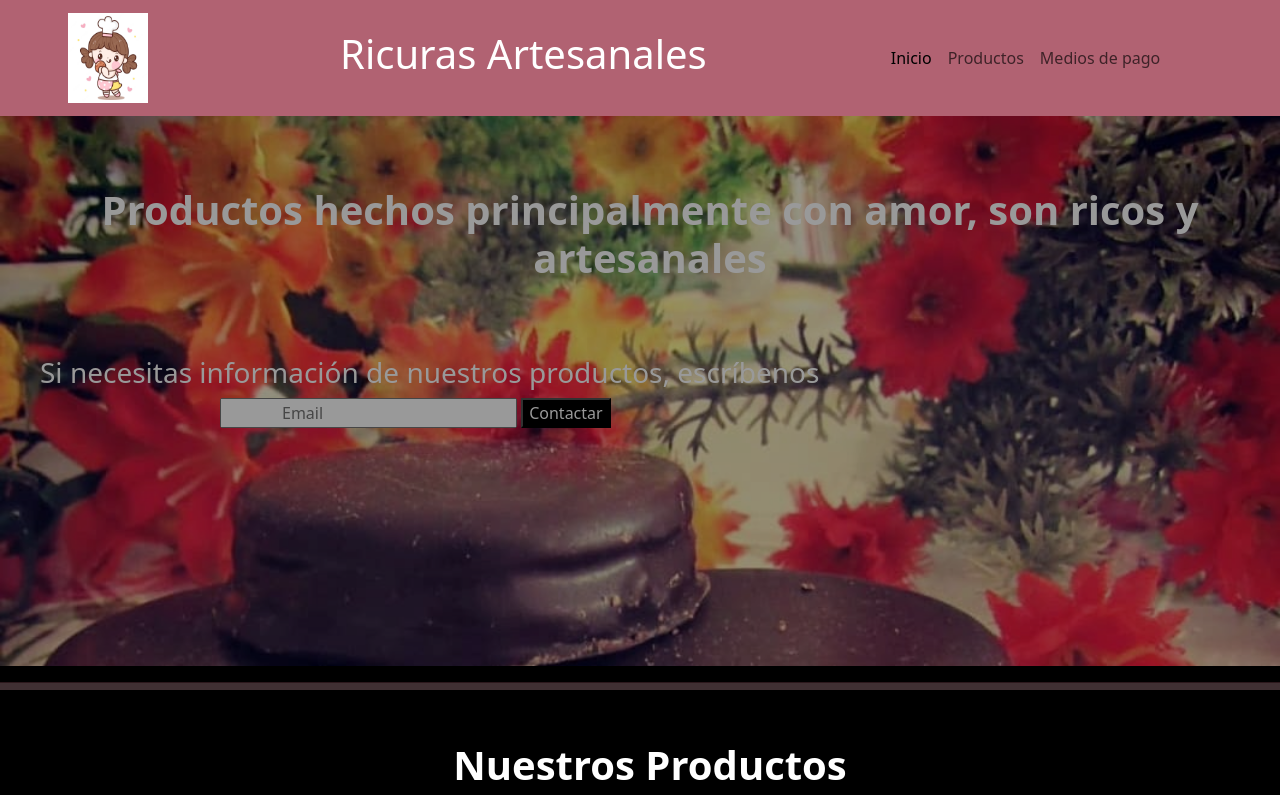
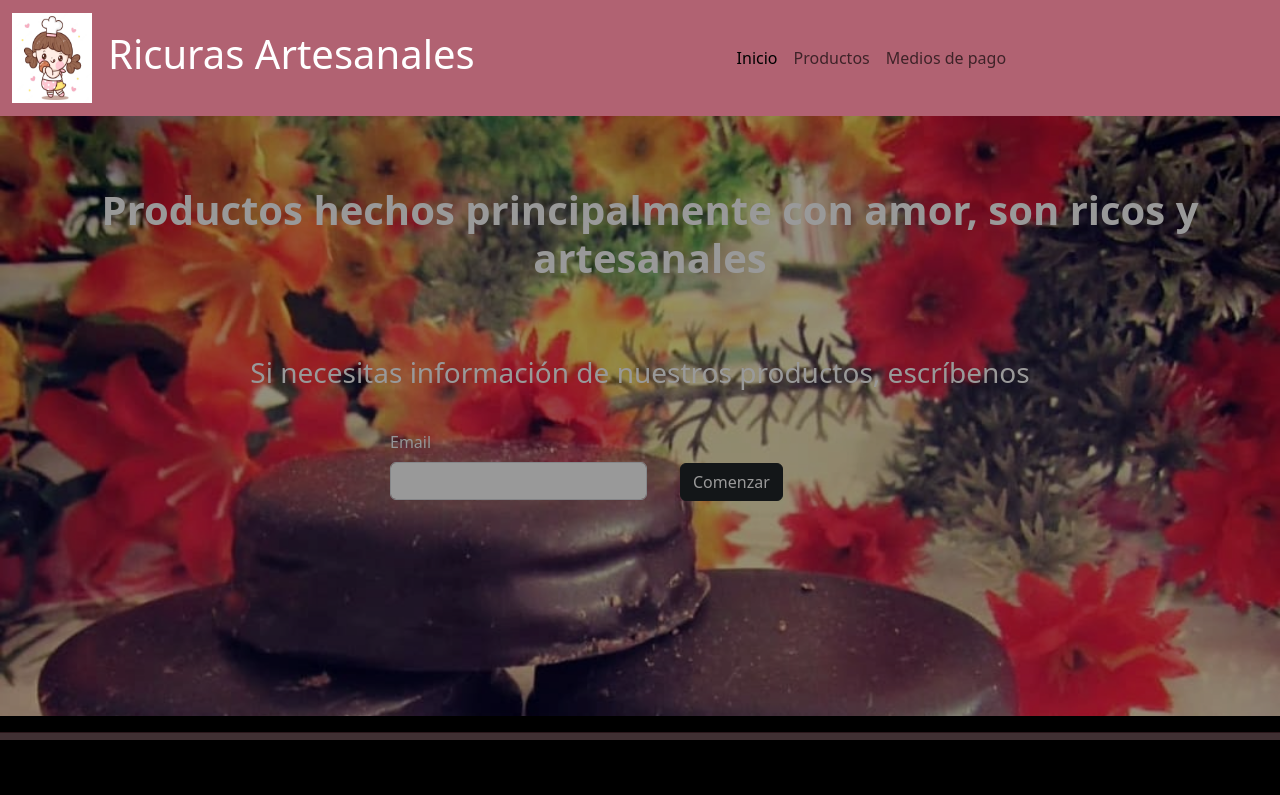
Before and after one commit to Camilecacao/Proyectoventa2, a plain HTML site: page ricurasartesanales.html in a window 1280 px wide. Shown: the top 795 px of the page. Drawn offline with nearby package versions, Linux system fonts and the light colour scheme.

Commit message:
se terminan detalles de la página, proyecto terminado

```diff
--- a/css/ricurasartesanales.css
+++ b/css/ricurasartesanales.css
@@ -1,6 +1,5 @@
 .navbar-magenta{
     background-color: rgb(177, 98, 114)!important;
-    gap: 176px;
 
 }
 
@@ -9,6 +8,7 @@ hr{
 }
 .logo{
     width: 25%;
+
 }
 body{
     background: black;
@@ -20,33 +20,35 @@ body{
 }
 .S1{
     background-image: url(../Images/Alfajor.jpeg);
-    background-repeat: no-repeat;
     background-size: cover;
-    height: 550px;
+    height: 600px;
     padding: 20px;
     opacity: .6;
+    display: flex;
+    flex-direction: column;
 }
+
 .texto1{
     text-align: center;
     padding-left: 20px;
     margin-top: 4%;
     margin-bottom: 6%;
 
+}
+.texto2{
+    margin: 30px 0px;
+    text-align: center;
 
 }
-.texto2{
+.button_b{
+    width: 500px;
+    margin: 10px auto;
+    display: flex;
+}
+.mainbutton{
+    margin: 33px;
+}
 
-    padding-left: 20px;
-
-}
-.botonemail{
-    background: black;
-    color: white;
- }
- input{
-    padding-left: 60px;
-    margin-left: 200px;
- }
 .container-footer{
     display: flex;
     gap: 10px;
@@ -65,6 +67,9 @@ body{
     justify-content: center;
     align-items: center;
     padding: 100px 0px;
+}
+.contenedor-tarjetas{
+    margin: 40px;
 }
 .card-img-top{
     width: 100%;
@@ -91,7 +96,7 @@ body{
 }
 .S3{
     display: flex;
-    gap: 30px;
+    gap: 20px;
     flex-wrap: wrap;
     flex-direction: column;
     justify-content: center;
@@ -99,13 +104,13 @@ body{
 
 }
 .imgpag{
+    display: flex;
     width: 300px;
-    height: auto;
+    display: flex;
 }
 .contenedor-pag{
     display: flex;
-    justify-content: space-between;
-    gap: 187px;
+    gap: 100px;
     margin-bottom: 50px;
 }
 .cash{
@@ -115,3 +120,18 @@ body{
 .cierre{
     text-align: center;
 }
+footer{
+    display: flex;
+    flex-direction: column;
+
+}
+/* responsive */
+
+@media screen and (max-width:750px){
+    .contenedor-pag{
+        flex-direction: column;
+    }
+    .container-footer{
+        flex-direction: column;
+    }
+}
--- a/ricurasartesanales.html
+++ b/ricurasartesanales.html
@@ -5,9 +5,15 @@
   <meta charset="UTF-8">
   <meta name="viewport" content="width=device-width, initial-scale=1.0">
   <title>RicurasArtesanales</title>
+  <!-- BS -->
   <link href="https://cdn.jsdelivr.net/npm/bootstrap@5.3.0/dist/css/bootstrap.min.css" rel="stylesheet"
     integrity="sha384-9ndCyUaIbzAi2FUVXJi0CjmCapSmO7SnpJef0486qhLnuZ2cdeRhO02iuK6FUUVM" crossorigin="anonymous">
+  <!-- CSS -->
   <link rel="stylesheet" href="css/ricurasartesanales.css">
+  <!-- fa -->
+  <link rel="stylesheet" href="https://cdnjs.cloudflare.com/ajax/libs/font-awesome/6.4.0/css/all.min.css"
+    integrity="sha512-iecdLmaskl7CVkqkXNQ/ZH/XLlvWZOJyj7Yy7tcenmpD1ypASozpmT/E0iPtmFIB46ZmdtAc9eNBvH0H/ZpiBw=="
+    crossorigin="anonymous" referrerpolicy="no-referrer" />
 
 </head>
 
@@ -16,7 +22,7 @@
     <nav class="navbar navbar-expand-lg bg-body-tertiary navbar-magenta">
       <div class="container-fluid navbar-magenta">
         <a class="navbar-brand" href="#">
-          <img src="/Images/logo.jpg" alt="" width="80" height="90" style="margin-left: 56px">
+          <img src="/Images/logo.jpg" alt="" width="80" height="90">
         </a>
         <h1>Ricuras Artesanales</h1>
         <button class="navbar-toggler" type="button" data-bs-toggle="collapse" data-bs-target="#navbarNav"
@@ -24,7 +30,7 @@
           <span class="navbar-toggler-icon"></span>
         </button>
         <div class="collapse navbar-collapse" id="navbarNav">
-          <ul class="navbar-nav">
+          <ul class="navbar-nav mx-auto">
             <li class="nav-item">
               <a class="nav-link active" aria-current="page" href="#">Inicio</a>
             </li>
@@ -44,14 +50,24 @@
 
   </header>
   <section class="S1">
-    <h1 class="texto1"><b>Productos hechos principalmente con amor, son ricos y artesanales</b></h1>
-    <h3 class="texto2">Si necesitas información de nuestros productos, escríbenos</h3>
-    <input type="email" placeholder="Email">
-    <button class="botonemail">Contactar</button>
+    <div class="main_title">
+      <h1 class="texto1"><b>Productos hechos principalmente con amor, son ricos y artesanales</b></h1>
+      <h3 class="texto2">Si necesitas información de nuestros productos, escríbenos</h3>
+    </div>
+    <div class="button_b">
+      <div class="mb-3">
+        <label for="exampleInputEmail1" class="form-label text-light">Email</label>
+        <input type="email" class="form-control" id="exampleInputEmail1" aria-describedby="emailHelp">
+        <div id="emailHelp" class="form-text text-light"></div>
+      </div>
+      <div class="mainbutton"><button type="submit" class="btn btn-dark">Comenzar</button></div>
+    </div>
+
   </section>
 
   <hr size="10px" color="pink" />
-  <section id="contenedor-tarjetas">
+
+  <section class="contenedor-tarjetas">
     <h1 class="texto1"><b>Nuestros Productos</b></h1>
     <div class="row row-cols-1 row-cols-md-3 g-4">
       <div class="col">
@@ -93,16 +109,13 @@
   <section class="S3">
     <h1 class="texto1"><b>Medios de Pagos</b></h1>
     <div class="contenedor-pag">
-
       <div class="pag">
         <h5 class="cash">Efectivo</h5>
         <img src="./Images/efectivo.jpg" class="imgpag">
-
       </div>
       <div class="pag">
         <h5 class="cash">Tarjetas</h5>
         <img src="./Images/tarjeta.jpg" class="imgpag">
-
       </div>
     </div>
   </section>
```
